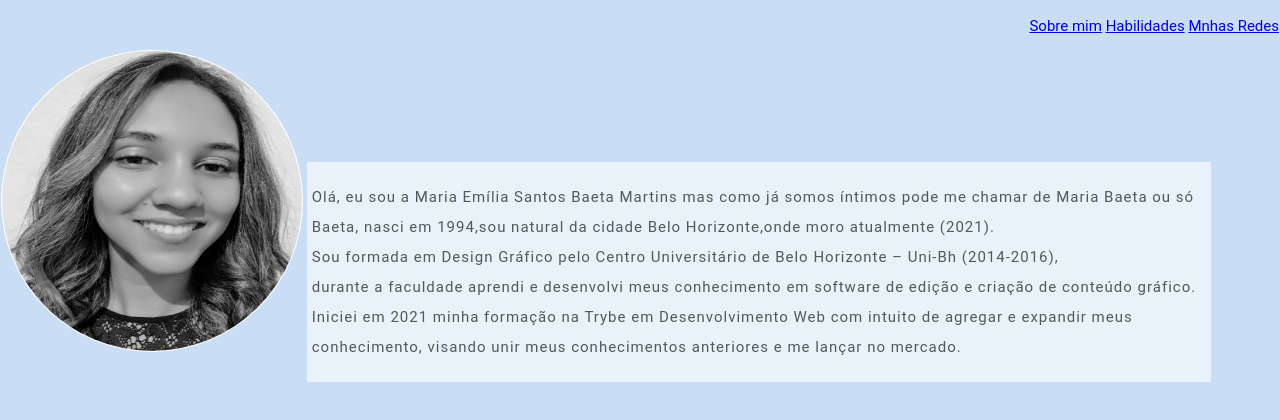
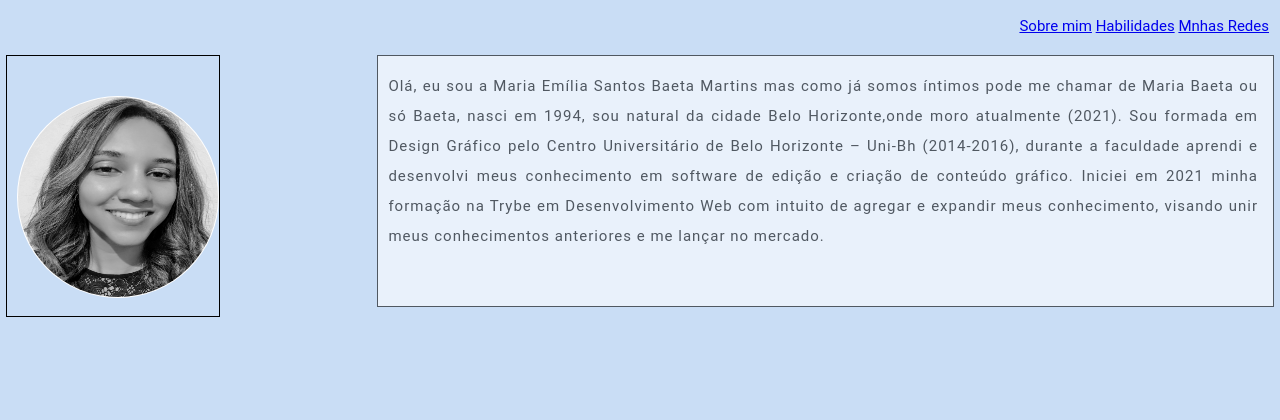
Before and after one commit to maria-baeta/portfolio_web, a plain HTML site: page index.html in a window 1280 px wide. Shown: the part 58-478 px from the top of the page. Drawn offline with Linux system fonts and the light colour scheme.

Commit message:
Adiciona a sobre mim

```diff
--- a/index.html
+++ b/index.html
@@ -16,18 +16,15 @@
                 <li><a href="#habilidades">Habilidades</a></li>
                 <li><a href="#redes">Mnhas Redes</a></li>
             </ol>
-        </div>
     </div>
-     <div class="emlinha">
+    </div>
+    <div id="foto">
         <img  id="photo"src="imagem2.jpg" alt="Foto da Maria"  >
     </div>
-    <div id="sobre">
-       <p> Olá, eu sou a Maria Emília Santos Baeta Martins mas  como já somos íntimos pode me chamar de Maria Baeta ou só Baeta, nasci em 1994,sou natural da cidade Belo Horizonte,onde moro atualmente (2021).
-        <br> Sou formada em Design Gráfico pelo Centro Universitário de Belo Horizonte – Uni-Bh (2014-2016), <br> durante a faculdade aprendi e desenvolvi meus conhecimento em software de edição e criação de conteúdo gráfico.
+    <div id="sobre" >
+        <p>Olá, eu sou a Maria Emília Santos Baeta Martins mas  como já somos íntimos pode me chamar de Maria Baeta ou só Baeta, nasci em 1994, sou natural da cidade Belo Horizonte,onde moro atualmente (2021). Sou formada em Design Gráfico pelo Centro Universitário de Belo Horizonte – Uni-Bh (2014-2016), durante a faculdade aprendi e desenvolvi meus conhecimento em software de edição e criação de conteúdo gráfico. Iniciei em 2021 minha formação na Trybe em Desenvolvimento Web com intuito de agregar e expandir meus conhecimento, visando unir meus conhecimentos anteriores e me lançar no mercado.
+        </p>
+    </div>
 
-       Iniciei em 2021 minha formação na Trybe em Desenvolvimento Web com intuito de agregar e expandir meus conhecimento, visando unir meus conhecimentos anteriores e me lançar no mercado.
-    </p>
-
-</div>
 </body>
 </html>
--- a/style.css
+++ b/style.css
@@ -4,7 +4,9 @@ body{
     background-color: #C9DDF5;
     font-size: 15px;
 }
-
+div{
+    margin: 5px;
+}
 div:nth-child(4){
     background-color: white;
 }
@@ -20,48 +22,33 @@ div:nth-child(4){
 ol{
    text-align: right;
 }
-
- img{
-
-    width:300px;
-    height: 300px;
+img{
+    margin-left: 10px;
+    width:200px;
+    height: 200px;
     padding:1px;
     border-radius: 50%;
     background-color: white;
 }
- .emlinha{
-     display: inline-block;
- }
-
-.sub-titulo{
-color: #606A75;
-font-size: 15px;
-font-weight: 100;
-letter-spacing: 1px;
+#foto {
+    border: 1px solid black;
+    display: inline-block;
+    min-height: 220px;
+    padding-top: 40px;
 }
-
-p{
-font-size: 15px;
-line-height: 30px;
-text-align:start;
-letter-spacing: 1px;
-}
-
 #sobre {
-    display: inline-block;
-    padding: 5px;
+    float:right ;
     background:white;
     opacity:60%;
-    width: 100%;
     max-width:70%;
+    min-height: 250px;
+    border: 1px solid black
 }
-
-
-
-.lista{
-font-size: 18px;
-color: #D15E5E;
+p{
+    padding-left:10px;
+    padding-right: 15px;
+    font-size: 15px;
+    line-height: 30px;
+    text-align:justify;
+    letter-spacing: 1px;
 }
-/* #photo{
-border-radius: %;
-}*/
```
Also changed, not shown: 1 other file.
